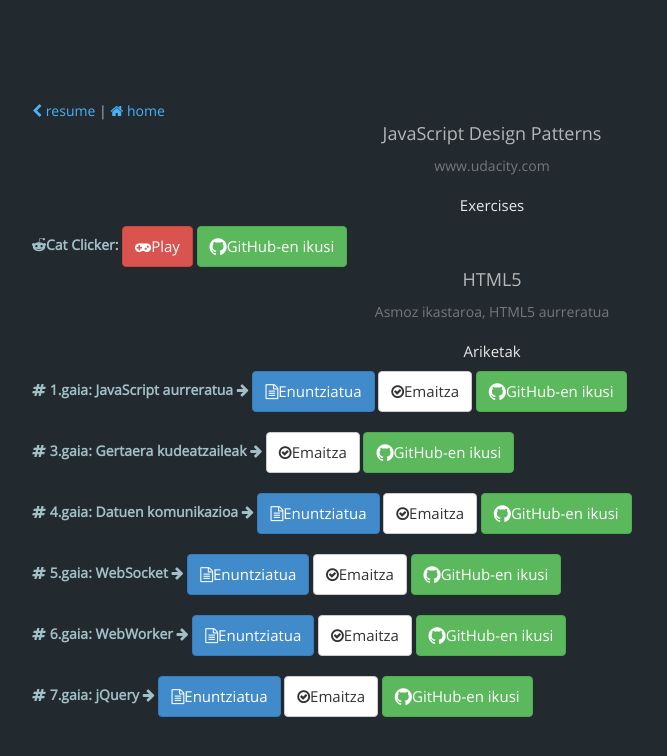
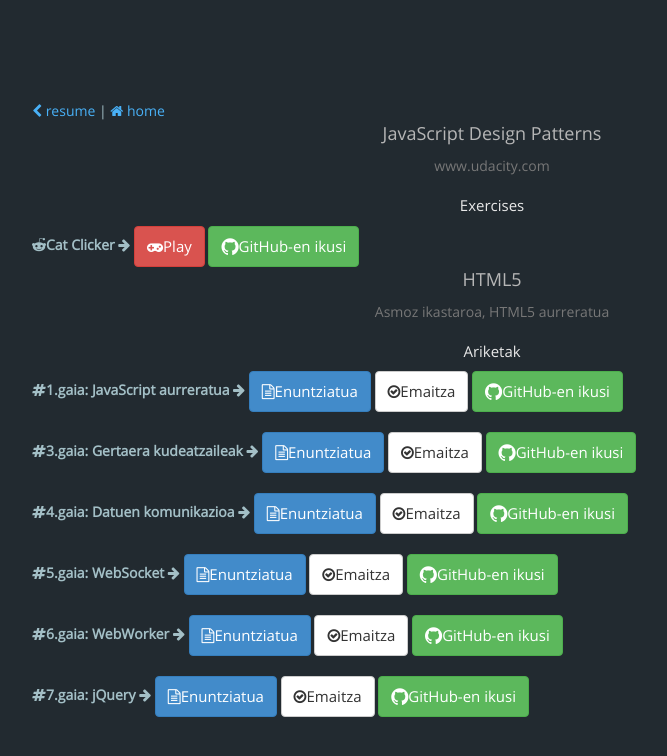
Before and after one commit to Bingentzio/bingentzio.github.io, a Jekyll site: the page built from code.html, in a window 1280 px wide. Shown: the top 756 px of the page, without its empty margins (148-815 px from the left). Built offline with Jekyll 4.4.1, drawn with Linux system fonts in a browser that asks for light colours; nearby versions of some CDN libraries; comment, search, counter and statistics services are not loaded.

Commit message:
aldaketak

```diff
--- a/code.html
+++ b/code.html
@@ -12,7 +12,7 @@
     <h4>Exercises</h4>
 </div>
 <div>
-  <b><i class="fa fa-reddit-alien"></i>Cat Clicker: </b>
+  <i class="fa fa-reddit-alien"><b></i>Cat Clicker </b><i class="fa fa-arrow-right"></i>
   <a class="btn btn-danger"href="/kodea/JavaScript_Design_Patterns/CatClicker/CatClicker.html" target="_blank"><i class="fa fa-gamepad"></i>Play</a>
   <a href="https://github.com/Bingentzio/bingentzio.github.io/tree/master/kodea/JavaScript_Design_Patterns/CatClicker" target="_blank" class="btn btn-success"><i class="fa fa-github fa-lg"></i>GitHub-en ikusi</a>
 </div>
@@ -23,36 +23,37 @@
   </div>
   <div>
     <p>
-      <b><i class="fa fa-hashtag"></i> 1.gaia: JavaScript aurreratua </b><i class="fa fa-arrow-right"></i>
+      <i class="fa fa-hashtag"></i><b>1.gaia: JavaScript aurreratua </b><i class="fa fa-arrow-right"></i>
       <a href="/kodea/HTML5_aurreratua_ariketak/1.gaia/1_gaia_ariketa_praktikoa.pdf" target="_blank" class="btn btn-primary"><i class="fa fa-file-text-o"></i>Enuntziatua</a>
       <a href="/kodea/HTML5_aurreratua_ariketak/1.gaia/jokoa.html" target="_blank" class="btn btn-default"><i class="fa fa-check-circle-o"></i>Emaitza</a>
       <a href="https://github.com/Bingentzio/bingentzio.github.io/tree/master/kodea/HTML5_aurreratua_ariketak/1.gaia" target="_blank" class="btn btn-success"><i class="fa fa-github fa-lg"></i>GitHub-en ikusi</a>
     </p>
     <p>
-      <b><i class="fa fa-hashtag"></i> 3.gaia: Gertaera kudeatzaileak </b><i class="fa fa-arrow-right"></i>
+      <i class="fa fa-hashtag"></i><b>3.gaia: Gertaera kudeatzaileak </b><i class="fa fa-arrow-right"></i>
+      <a href="#" target="_blank" class="btn btn-primary"><i class="fa fa-file-text-o"></i>Enuntziatua</a>
       <a href="/kodea/HTML5_aurreratua_ariketak/3.gaia/index.html" target="_blank" class="btn btn-default"><i class="fa fa-check-circle-o"></i>Emaitza</a>
       <a href="https://github.com/Bingentzio/bingentzio.github.io/tree/master/kodea/HTML5_aurreratua_ariketak/3.gaia" target="_blank" class="btn btn-success"><i class="fa fa-github fa-lg"></i>GitHub-en ikusi</a>
     </p>
     <p>
-    <b><i class="fa fa-hashtag"></i> 4.gaia: Datuen komunikazioa </b><i class="fa fa-arrow-right"></i>
+    <i class="fa fa-hashtag"></i><b>4.gaia: Datuen komunikazioa </b><i class="fa fa-arrow-right"></i>
     <a href="/kodea/HTML5_aurreratua_ariketak/4.gaia/4_json_ajax_ariketa_praktikoa.pdf" target="_blank" class="btn btn-primary"><i class="fa fa-file-text-o"></i>Enuntziatua</a>
     <a href="/kodea/HTML5_aurreratua_ariketak/4.gaia/eguraldia.html" target="_blank" class="btn btn-default"><i class="fa fa-check-circle-o"></i>Emaitza</a>
     <a href="https://github.com/Bingentzio/bingentzio.github.io/tree/master/kodea/HTML5_aurreratua_ariketak/4.gaia" target="_blank" class="btn btn-success"><i class="fa fa-github fa-lg"></i>GitHub-en ikusi</a>
   </p>
   <p>
-    <b><i class="fa fa-hashtag"></i> 5.gaia: WebSocket </b><i class="fa fa-arrow-right"></i>
+    <i class="fa fa-hashtag"></i><b>5.gaia: WebSocket </b><i class="fa fa-arrow-right"></i>
     <a href="/kodea/HTML5_aurreratua_ariketak/5.gaia/5_websocketak_ariketa_praktikoa.pdf" target="_blank" class="btn btn-primary"><i class="fa fa-file-text-o"></i>Enuntziatua</a>
     <a href="/kodea/HTML5_aurreratua_ariketak/5.gaia/websocketchat/frontend.html" target="_blank" class="btn btn-default"><i class="fa fa-check-circle-o"></i>Emaitza</a>
     <a href="https://github.com/Bingentzio/bingentzio.github.io/tree/master/kodea/HTML5_aurreratua_ariketak/5.gaia" target="_blank" class="btn btn-success"><i class="fa fa-github fa-lg"></i>GitHub-en ikusi</a>
   </p>
   <p>
-<b><i class="fa fa-hashtag"></i> 6.gaia: WebWorker </b><i class="fa fa-arrow-right"></i>
+<i class="fa fa-hashtag"></i><b>6.gaia: WebWorker </b><i class="fa fa-arrow-right"></i>
 <a href="/kodea/HTML5_aurreratua_ariketak/6.gaia/6_webworker_ariketa_praktikoa.pdf" target="_blank" class="btn btn-primary"><i class="fa fa-file-text-o"></i>Enuntziatua</a>
 <a href="/kodea/HTML5_aurreratua_ariketak/6.gaia/ww.html" target="_blank" class="btn btn-default"><i class="fa fa-check-circle-o"></i>Emaitza</a>
 <a href="https://github.com/Bingentzio/bingentzio.github.io/tree/master/kodea/HTML5_aurreratua_ariketak/6.gaia" target="_blank" class="btn btn-success"><i class="fa fa-github fa-lg"></i>GitHub-en ikusi</a>
 </p>
 <p>
-<b><i class="fa fa-hashtag"></i> 7.gaia: jQuery </b><i class="fa fa-arrow-right"></i>
+<i class="fa fa-hashtag"></i><b>7.gaia: jQuery </b><i class="fa fa-arrow-right"></i>
 <a href="/kodea/HTML5_aurreratua_ariketak/7.gaia/7_jquery_ariketa_praktikoa.pdf" target="_blank" class="btn btn-primary"><i class="fa fa-file-text-o"></i>Enuntziatua</a>
 <a href="/kodea/HTML5_aurreratua_ariketak/7.gaia/7_damakdnd/damakdnd.html" target="_blank" class="btn btn-default"><i class="fa fa-check-circle-o"></i>Emaitza</a>
 <a href="https://github.com/Bingentzio/bingentzio.github.io/tree/master/kodea/HTML5_aurreratua_ariketak/7.gaia" target="_blank" class="btn btn-success"><i class="fa fa-github fa-lg"></i>GitHub-en ikusi</a>
```
